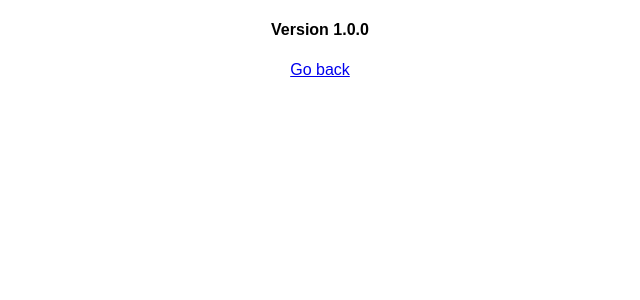
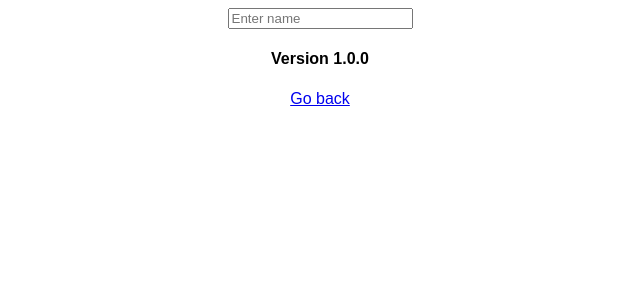
Before and after one commit to HAN20190621/sandbox, a React (Create React App) app: page /about in a window 1280 px wide. Shown: the top 300 px of the page, without its empty margins (320-960 px from the left). Built offline with nearby package versions, Linux system fonts and the light colour scheme.

Commit message:
AddPlayer

```diff
--- a/src/App.js
+++ b/src/App.js
@@ -3,6 +3,7 @@ import "./styles.css";
 //import Board from "./components/Board";
 import Footer from "./components/Footer";
 import About from "./components/About";
+import AddPlayer from "./components/AddPlayer";
 import { BrowserRouter as Router, Switch, Route } from "react-router-dom";
 
 //https://reactrouter.com/web/example/no-match
@@ -11,6 +12,7 @@ export default function App() {
   return (
     <Router>
       <div className="App">
+        <AddPlayer />
         <Switch>
           <Route exact path="/" component={Footer} />
           <Route path="/about" component={About} />
--- /dev/null
+++ b/src/components/AddPlayer.jsx
@@ -0,0 +1,28 @@
+import React, { useState } from "react";
+import { PropTypes } from "prop-types";
+
+const AddPlayer = () => {
+  const [player, setPlayer] = useState({ name: "", color: "" });
+  function handleOnChange(event) {
+    const { value } = event.target;
+    setPlayer((prevPlayer) => {
+      return { ...prevPlayer, name: value };
+    });
+  }
+  return (
+    <form>
+      <input
+        type="text"
+        placeholder="Enter name"
+        value={player.name}
+        onChange={handleOnChange}
+      />
+    </form>
+  );
+};
+
+AddPlayer.propTypes = {
+  name: PropTypes.string.isRequired
+};
+
+export default AddPlayer;
```
